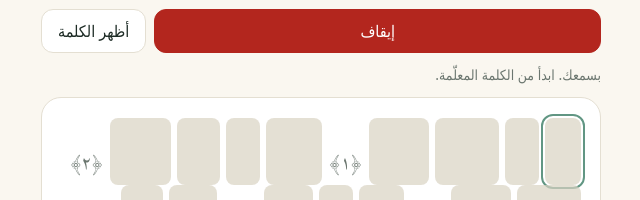
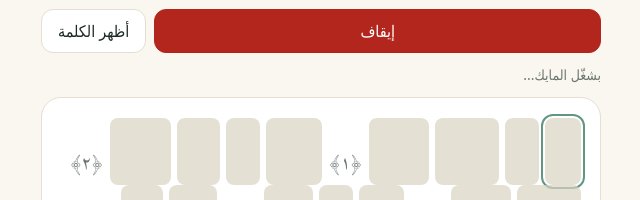
Before and after one commit to raafatuix/Anees, a plain HTML site: page lab/index.html in a window 1280 px wide. Both pictures are taken after a click on the button "ابدأ القراءة بالمايك". Shown: the part 149-349 px from the top of the page, 319-959 px from the left. Drawn offline with Linux system fonts and the light colour scheme.

Commit message:
lab: single reusable recognition session, restart only after onend, clearer mic status
Co-Authored-By: Claude Sonnet 5.5 <noreply@anthropic.com>
Claude-Session: https://claude.ai/code/session_01FjM8cyQNYK9c5GbpaE8tF5

```diff
--- a/lab/index.html
+++ b/lab/index.html
@@ -85,7 +85,7 @@ details{font-size:14px;background:var(--surface);border:1px solid var(--line);bo
   });
   const sel=$('sel'); units.forEach((u,i)=>{const o=document.createElement('option');o.value=i;o.textContent=u.label;sel.appendChild(o);});
 
-  let sess, words=[], spans=[], listening=false, rec=null, fed={}, badTimer=null, threshold=0.72;
+  let sess, words=[], spans=[], rec=null, fed={}, badTimer=null, threshold=0.72;
 
   const toArabicNum=(n)=>String(n).replace(/\d/g,d=>'٠١٢٣٤٥٦٧٨٩'[d]);
 
@@ -125,12 +125,14 @@ details{font-size:14px;background:var(--surface);border:1px solid var(--line);bo
   }
   function feedWords(arr){ if(!arr.length||sess.done) return; $('heard').textContent='سمعت: '+arr.join(' '); handle(sess.feed(arr)); }
 
-  // المايك
+  // المايك: جلسة واحدة ثابتة بتتعاد استخدامها، وإعادة التشغيل بعد onend بس
   const SR = window.SpeechRecognition || window.webkitSpeechRecognition;
-  function startMic(){
-    if(!SR){ setStatus('المتصفح ده مش بيدعم التعرف على الصوت. جرّب Chrome، أو استخدم الاختبار بدون مايك.'); return; }
+  let want=false, running=false, restartT=null;
+  function ensureRec(){
+    if(rec||!SR) return;
     rec=new SR(); rec.lang='ar-SA'; rec.continuous=true; rec.interimResults=true; rec.maxAlternatives=1;
-    fed={};
+    rec.onstart=()=>{ running=true; fed={}; if(want) setStatus('بسمعك. ابدأ من الكلمة المعلّمة.'); };
+    rec.onaudiostart=()=>{ if(want) setStatus('المايك شغال، اتكلم.'); };
     rec.onresult=(ev)=>{
       for(let i=ev.resultIndex;i<ev.results.length;i++){
         const r=ev.results[i]; const ws=r[0].transcript.trim().split(/\s+/).filter(Boolean);
@@ -140,15 +142,36 @@ details{font-size:14px;background:var(--surface);border:1px solid var(--line);bo
         if(upto>done){ feedWords(ws.slice(done,upto)); fed[i]=upto; }
       }
     };
-    rec.onerror=(e)=>{ if(e.error==='not-allowed'||e.error==='service-not-allowed'){ setStatus('المايك مش مسموح. فعّل الإذن من إعدادات المتصفح.'); listening=false; updateMic(); } else if(e.error!=='no-speech'&&e.error!=='aborted'){ setStatus('خطأ في الصوت: '+e.error); } };
-    rec.onend=()=>{ if(listening){ fed={}; try{rec.start();}catch(_){} } };
-    try{ rec.start(); listening=true; setStatus('بسمعك. ابدأ من الكلمة المعلّمة.'); }catch(_){ setStatus('تعذّر تشغيل المايك.'); }
+    rec.onerror=(e)=>{
+      if(e.error==='not-allowed'||e.error==='service-not-allowed'){ want=false; setStatus('المايك مش مسموح. فعّل الإذن من إعدادات المتصفح.'); updateMic(); }
+      else if(e.error==='network'){ setStatus('مفيش اتصال بخدمة الصوت. اتأكد من الإنترنت.'); }
+      else if(e.error==='audio-capture'){ want=false; setStatus('مفيش مايك متاح، يمكن تطبيق تاني ماسكه.'); updateMic(); }
+      else if(e.error!=='no-speech'&&e.error!=='aborted'){ setStatus('خطأ في الصوت: '+e.error); }
+    };
+    rec.onend=()=>{
+      running=false;
+      if(want){ clearTimeout(restartT); restartT=setTimeout(doStart,300); }
+      else setStatus('المايك واقف.');
+      updateMic();
+    };
+  }
+  function doStart(){
+    if(!want||running) return;
+    ensureRec();
+    try{ rec.start(); }catch(_){ restartT=setTimeout(doStart,400); }
+  }
+  function startMic(){
+    if(!SR){ setStatus('المتصفح ده مش بيدعم التعرف على الصوت. جرّب Chrome، أو استخدم الاختبار بدون مايك.'); return; }
+    want=true; setStatus('بشغّل المايك...'); updateMic(); doStart();
+  }
+  function stopMic(){
+    want=false; clearTimeout(restartT);
+    if(rec&&running){ try{rec.abort();}catch(_){} }
     updateMic();
   }
-  function stopMic(){ listening=false; if(rec){ try{rec.onend=null;rec.stop();}catch(_){} rec=null; } updateMic(); }
-  function updateMic(){ const b=$('mic'); b.textContent=listening?'إيقاف':'ابدأ القراءة بالمايك'; b.classList.toggle('rec',listening); b.classList.toggle('primary',!listening); }
+  function updateMic(){ const b=$('mic'); b.textContent=want?'إيقاف':'ابدأ القراءة بالمايك'; b.classList.toggle('rec',want); b.classList.toggle('primary',!want); }
 
-  $('mic').onclick=()=>listening?stopMic():startMic();
+  $('mic').onclick=()=>want?stopMic():startMic();
   $('show').onclick=()=>{ if(sess.done) return; sess.reveal(); setAlert(false); render(); };
   $('accept').onclick=()=>{ sess.accept(); setAlert(false); render(); };
   $('restart').onclick=()=>load(sel.value);
```
